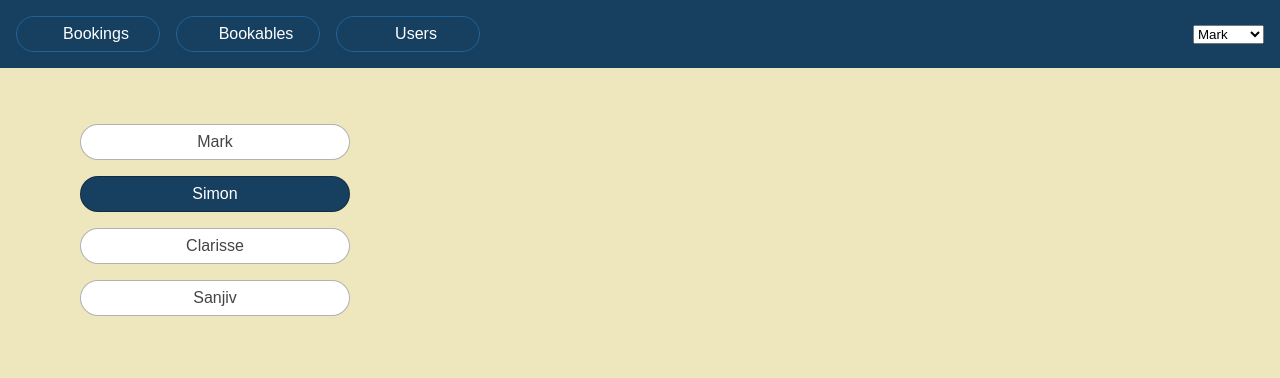
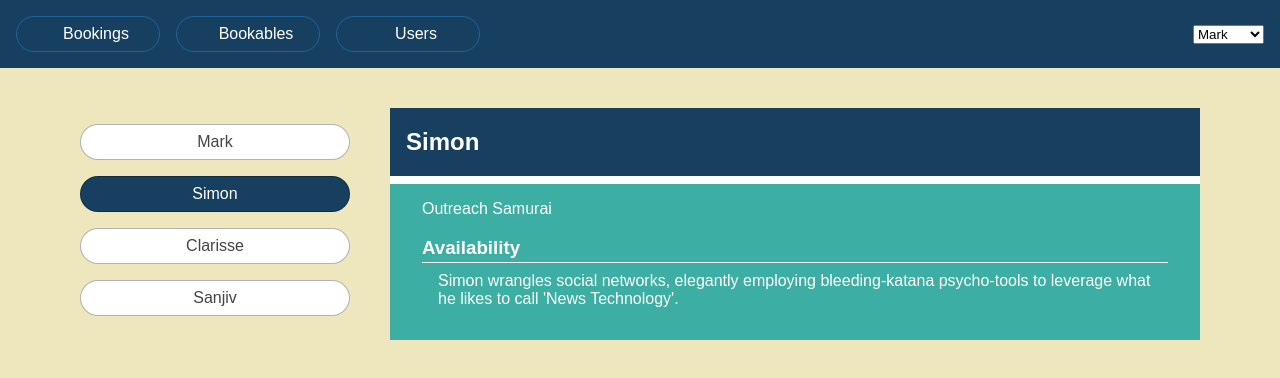
Before and after one commit to nerdcoding/book-react-hooks, a React (Create React App) app in the folder react-hooks/: page /users in a window 1280 px wide. Shown: the top 378 px of the page. Built offline with nearby package versions, Linux system fonts and the light colour scheme; some icons are missing.

Commit message:
Update UsersList to show details about the selected user

```diff
--- a/react-hooks/src/components/Users/UsersList.js
+++ b/react-hooks/src/components/Users/UsersList.js
@@ -1,16 +1,17 @@
 import React, {useState} from 'react';
 
-import {users} from '../../static.json'
+import {days, sessions, users} from '../../static.json'
 
 export default function UsersList() {
-
     const [selectedUserIndex, setSelectedUserIndex] = useState(1);
+    const selectedUser = users[selectedUserIndex];
 
     function changeUser(selectedIndex) {
         setSelectedUserIndex(selectedIndex);
     }
 
     return (
+        <>
             <ul className="bookables items-list-nav">
                 {users
                     .map((user, index) =>(
@@ -24,5 +25,27 @@ export default function UsersList() {
                     ))
                 }
             </ul>
-    );
+
+            {selectedUser && (
+                <div className="bookable-details">
+                    <div className="item">
+                        <div className="item-header">
+                            <h2>
+                                {selectedUser.name}
+                            </h2>
+                        </div>
+
+                        <p>{selectedUser.title}</p>
+
+                        <div className="item-details">
+                            <h3>Availability</h3>
+                            <div className="bookable-availability">
+                                {selectedUser.notes}
+                            </div>
+                        </div>
+                    </div>
+                </div>
+            )}
+        </>
+    )
 }
```
Lines whose indentation alone changed are shown as unchanged.
